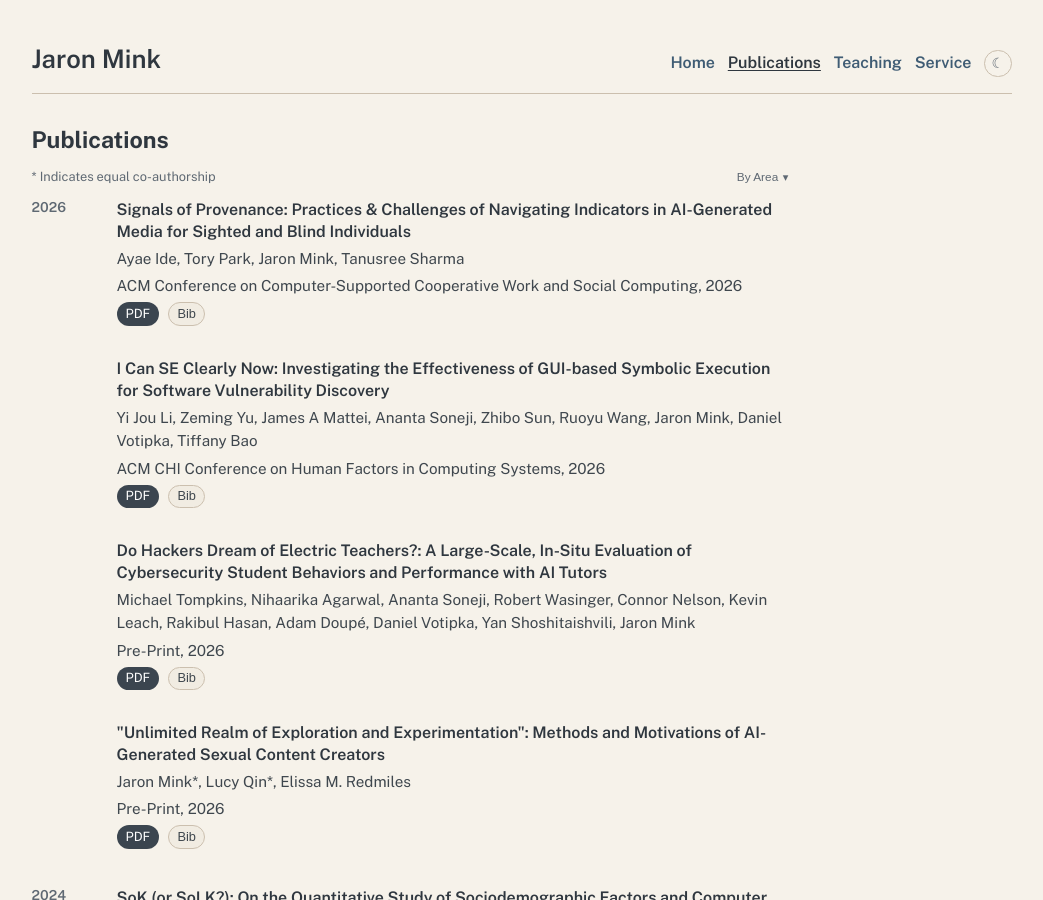
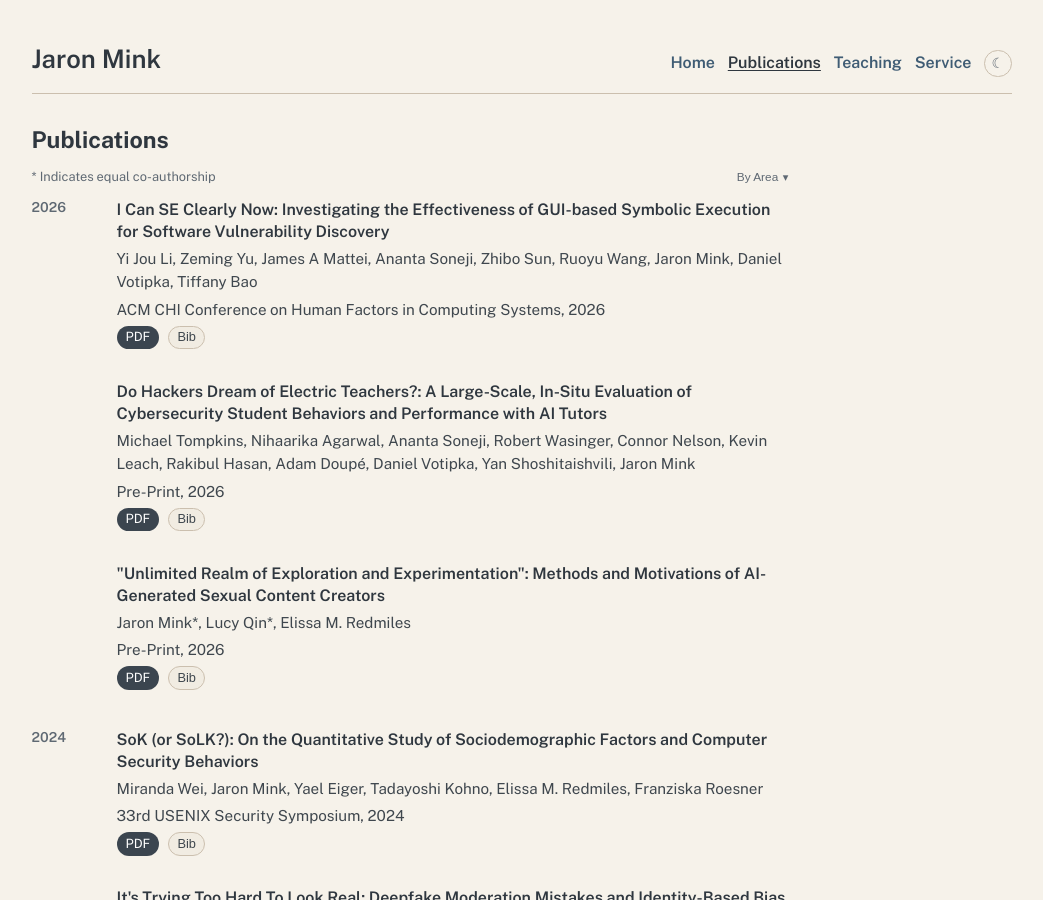
Before and after one commit to JaronMink/personal-website, a Jekyll site: the page built from publications.md, in a window 1280 px wide and 900 px high. Shown: the whole window, without its empty margins (111-1154 px from the left). Built offline with Jekyll 4.4.1, drawn with Linux system fonts in a browser that asks for light colours.

Commit message:
refreshing site's contents

```diff
--- a/_data/links.yml
+++ b/_data/links.yml
@@ -32,7 +32,6 @@ mdi_response_nist_ai_rmf_web: https://mdi.georgetown.edu/news/formal-response-md
 # Papers
 tompkins_arxiv26_pdf: https://arxiv.org/abs/2602.17448
 mink_arxiv26_pdf: https://arxiv.org/abs/2601.21028
-ide_arxiv25_pdf: https://arxiv.org/abs/2505.16057
 li_chi_26_pdf: /assets/pdf/papers/i-can-se-clearly_chi26.pdf
 wei_usenix_24_pdf: /assets/pdf/papers/sociodemographic-solk_usenix24.pdf
 mink_chi_24_pdf: /assets/pdf/papers/deepfake-moderation-mistakes_chi24.pdf
--- a/_data/publications.yml
+++ b/_data/publications.yml
@@ -60,24 +60,6 @@
   links:
   - label: PDF
     url_key: li_chi_26_pdf
-    style: primary
-- id: pub-signals-of-provenance-2026
-  year: 2026
-  date: '2026-10-10'
-  title: 'Signals of Provenance: Practices & Challenges of Navigating Indicators in
-    AI-Generated Media for Sighted and Blind Individuals'
-  authors:
-  - Ayae Ide
-  - Tory Park
-  - Jaron Mink
-  - Tanusree Sharma
-  venue: ACM Conference on Computer-Supported Cooperative Work and Social Computing, 2026
-  areas:
-  - ml-enabled-abuse
-  - non-ml-human-factors
-  links:
-  - label: PDF
-    url_key: ide_arxiv25_pdf
     style: primary
 - id: pub-solk-2024
   year: 2024
```
Also changed, not shown: index.md (+0 -1 lines).
